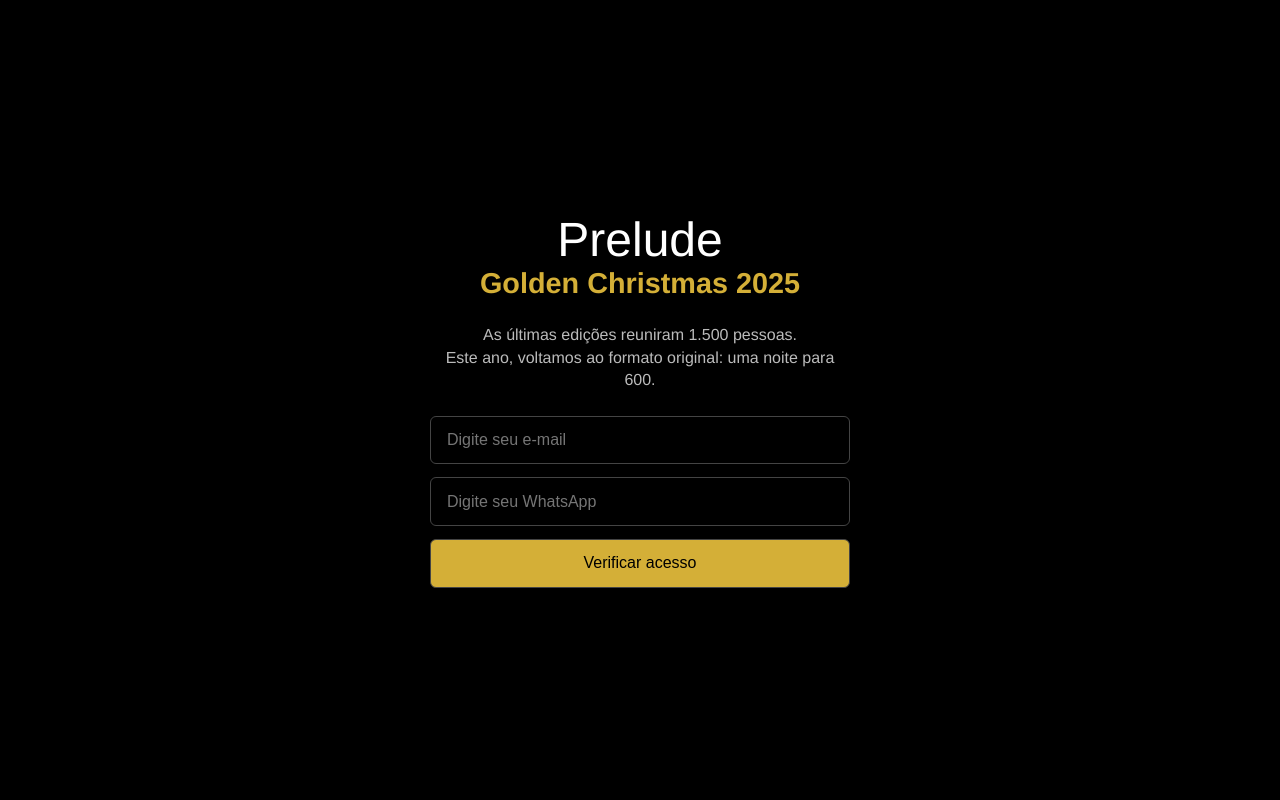
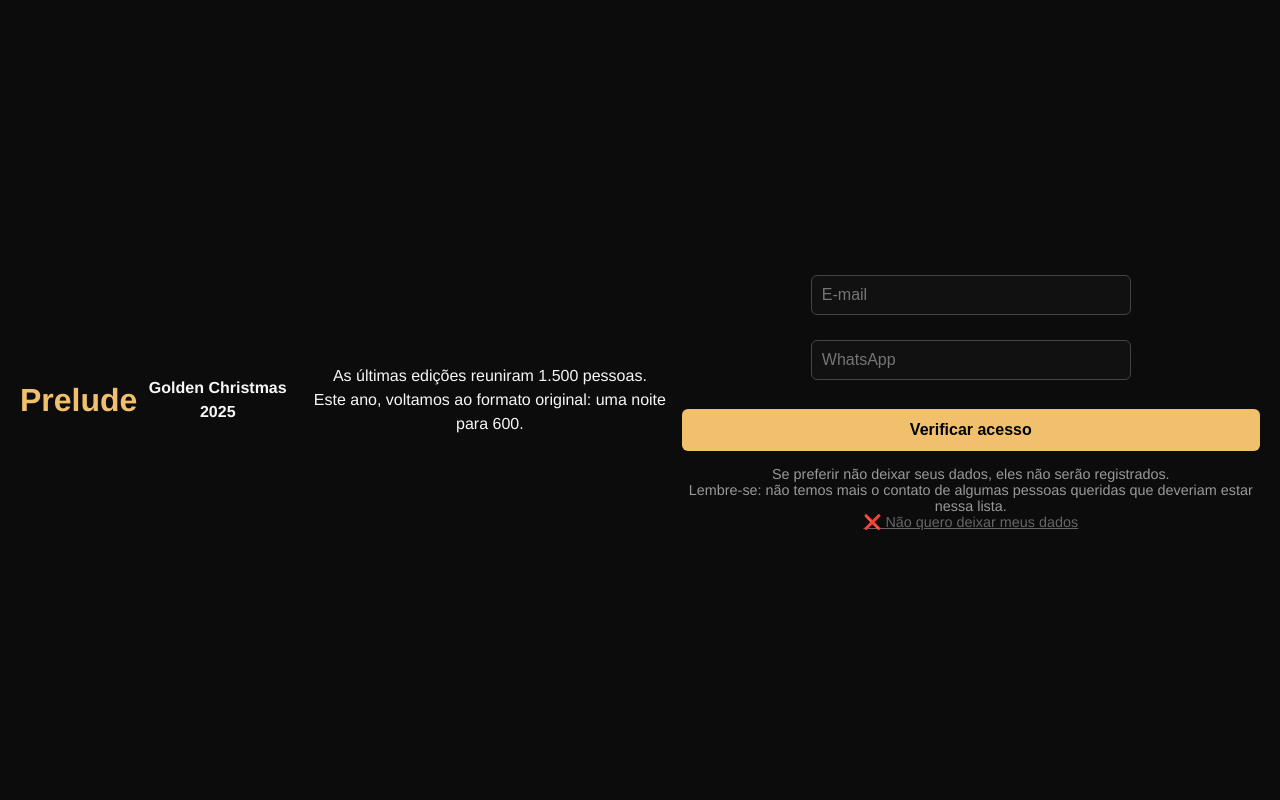
Before and after one commit to fredwn/goldenchristmas, a FastAPI app: page / in a window 1280 px wide. Run offline with FastAPI, Linux system fonts and the light colour scheme.

Commit message:
update main.py

```diff
--- a/main.py
+++ b/main.py
@@ -2,131 +2,122 @@
 from fastapi.responses import HTMLResponse
 from fastapi.staticfiles import StaticFiles
 from fastapi.templating import Jinja2Templates
+from datetime import datetime
 import pandas as pd
 import os
 import requests
-from datetime import datetime
 
-# --------------------------------------------------------
-# 🔐 Configurações de integração com Supabase
-# --------------------------------------------------------
-SUPABASE_URL = os.getenv("SUPABASE_URL")
-SUPABASE_KEY = os.getenv("SUPABASE_KEY")
+app = FastAPI()
 
-# --------------------------------------------------------
-# ⚙️ Inicialização do app e diretórios
-# --------------------------------------------------------
-app = FastAPI()
+# --- Configuração de diretórios ---
 app.mount("/static", StaticFiles(directory="static"), name="static")
 templates = Jinja2Templates(directory="templates")
 
+# --- Configuração Supabase ---
+SUPABASE_URL = os.getenv("SUPABASE_URL", "https://vcorazrqkpuacpaverbl.supabase.co")
+SUPABASE_KEY = os.getenv("SUPABASE_KEY", "eyJhbGciOiJIUzI1NiIsInR5cCI6IkpXVCJ9.eyJpc3MiOiJzdXBhYmFzZSIsInJlZiI6InZjb3JhenJxa3B1YWNwYXZlcmJsIiwicm9sZSI6ImFub24iLCJpYXQiOjE3NjA2MjgzODAsImV4cCI6MjA3NjIwNDM4MH0.Ql1swf-RE97yA8ntxjt-KyBxEcpikpcowD_tDAeGoqA")  # substitua pela sua
+SUPABASE_TABLE = "cadastros"
+
+headers = {
+    "apikey": SUPABASE_KEY,
+    "Authorization": f"Bearer {SUPABASE_KEY}",
+    "Content-Type": "application/json",
+}
+
+# --- Backup local (garantia) ---
 BASE_DIR = os.path.dirname(os.path.abspath(__file__))
-DB_PATH = os.path.join(BASE_DIR, "database.csv")
+DB_PATH = os.path.join(BASE_DIR, "backup_database.csv")
 
-# --------------------------------------------------------
-# 📂 Funções auxiliares
-# --------------------------------------------------------
-def carregar_dados():
-    """Carrega o CSV local, se existir, e normaliza campos"""
-    if os.path.exists(DB_PATH):
+def salvar_backup_local(novo_registro):
+    """Garante backup local de todos os cadastros."""
+    if not os.path.exists(DB_PATH):
+        df = pd.DataFrame(columns=["email", "whatsapp", "status", "timestamp"])
+    else:
         df = pd.read_csv(DB_PATH)
-        df["email"] = df["email"].astype(str).str.lower().str.strip()
-        df["whatsapp"] = df["whatsapp"].astype(str).str.strip()
-        return df
-    else:
-        return pd.DataFrame(columns=["nome", "email", "whatsapp", "status", "convites_disponiveis"])
-
-def salvar_local(dados):
-    """Grava localmente no CSV"""
-    df = carregar_dados()
-    df = pd.concat([df, pd.DataFrame([dados])], ignore_index=True)
+    df = pd.concat([df, pd.DataFrame([novo_registro])], ignore_index=True)
     df.to_csv(DB_PATH, index=False)
 
-def salvar_supabase(dados):
-    """Envia o registro também para o Supabase"""
-    if not SUPABASE_URL or not SUPABASE_KEY:
-        print("⚠️ SUPABASE_URL ou SUPABASE_KEY não configurados. Pulando upload.")
-        return
-    try:
-        url = f"{SUPABASE_URL}/rest/v1/cadastros"
-        headers = {
-            "apikey": SUPABASE_KEY,
-            "Authorization": f"Bearer {SUPABASE_KEY}",
-            "Content-Type": "application/json"
-        }
-        r = requests.post(url, headers=headers, json=dados)
-        print(f"📤 Supabase -> {r.status_code}: {r.text}")
-    except Exception as e:
-        print("❌ Erro ao enviar para Supabase:", e)
 
-# --------------------------------------------------------
-# 🏠 Rotas
-# --------------------------------------------------------
+# --- Rotas ---
 @app.get("/", response_class=HTMLResponse)
 def home(request: Request):
-    """Renderiza a landing page inicial"""
     return templates.TemplateResponse("index.html", {"request": request})
+
 
 @app.post("/verificar", response_class=HTMLResponse)
 def verificar(request: Request, email: str = Form(""), whatsapp: str = Form("")):
-    """Verifica status do email/whatsapp e salva se novo"""
-    df = carregar_dados()
     email = email.lower().strip()
-    whatsapp = whatsapp.strip()
+    whatsapp = whatsapp.strip().replace("+55", "").replace(" ", "").replace("-", "")
 
-    row = df[(df["email"] == email) | (df["whatsapp"] == whatsapp)]
+    data = {
+        "email": email,
+        "whatsapp": whatsapp,
+        "status": "Restrito",
+        "timestamp": datetime.utcnow().isoformat(),
+    }
 
-    # Caso novo cadastro (não encontrado)
-    if row.empty:
-        novo = {
-            "nome": "",
-            "email": email,
-            "whatsapp": whatsapp,
-            "status": "Restrito",
-            "convites_disponiveis": 0,
-            "created_at": datetime.utcnow().isoformat()
-        }
-        salvar_local(novo)
-        salvar_supabase(novo)
+    # --- Tenta enviar para Supabase ---
+    try:
+        res = requests.post(
+            f"{SUPABASE_URL}/rest/v1/{SUPABASE_TABLE}",
+            headers=headers,
+            json=data,
+            timeout=5
+        )
+        if res.status_code not in [200, 201]:
+            print(f"❌ Erro ao enviar para Supabase: {res.status_code} -> {res.text}")
+    except Exception as e:
+        print(f"❌ Erro Supabase: {e}")
 
+    # --- Salva backup local ---
+    salvar_backup_local(data)
+
+    # --- Define mensagens conforme status ---
+    status = verificar_status(email, whatsapp)
+
+    if status == "Founder":
+        mensagem = (
+            "✅ Seu nome foi reconhecido.\n"
+            "Acesso garantido ao nosso Natal — Golden Christmas.\n"
+            "O código e as instruções serão enviados por e-mail.\n"
+            "📅 Save the Date: 20 de Dezembro de 2025 — 20h\n"
+            "Pela primeira vez, em um salão lendário.\n\n"
+            '<a href="https://wa.me/5521976954450?text=Oi%20Fred!%20Sou%20Founder%20da%20Prelude%20Golden%20Christmas%20e%20quero%20indicar%20meus%20amigos." class="whatsapp-btn">Enviar mensagem pelo WhatsApp</a>'
+        )
+    elif status == "Guest":
+        mensagem = (
+            "✅ Seu nome está confirmado.\n"
+            "Convite nominal válido para você e seu acompanhante.\n"
+            "📅 Save the Date: 20 de Dezembro de 2025 — 20h\n"
+            "Pela primeira vez, em um salão lendário.\n\n"
+            '<a href="https://wa.me/5521976954450?text=Oi%20Fred!%20Sou%20Guest%20da%20Prelude%20Golden%20Christmas%20e%20quero%20confirmar%20meu%20acompanhante." class="whatsapp-btn">Enviar mensagem pelo WhatsApp</a>'
+        )
+    else:
         mensagem = (
             "⚪ No momento, os convites estão restritos.\n"
             "Caso um convidado o indique, você será notificado.\n"
             "Nenhuma venda pública será aberta.\n"
-            "Agradecemos por deixar o seu nome."
+            '<div class="optout"><a href="/optout">❌ Remover meus dados</a></div>'
         )
-    else:
-        convidado = row.iloc[0]
-        nome = convidado["nome"]
-        status = convidado["status"]
-
-        if status == "Founder":
-            mensagem = (
-                f"✅ {nome}, você é Founder.\n"
-                "O código e as instruções serão enviados pessoalmente por WhatsApp.\n"
-                "Você pode indicar até 6 convidados."
-            )
-        elif status == "Guest":
-            mensagem = (
-                f"✅ {nome}, seu nome está confirmado.\n"
-                "Convite nominal válido para você e seu acompanhante.\n"
-                "Detalhes serão enviados por WhatsApp."
-            )
-        else:
-            mensagem = (
-                f"⚪ {nome}, os convites estão restritos.\n"
-                "Caso um convidado o indique, você será notificado."
-            )
 
     return templates.TemplateResponse("index.html", {"request": request, "mensagem": mensagem})
 
-# --------------------------------------------------------
-# 🔍 Endpoint opcional para administração (ver últimos cadastros)
-# --------------------------------------------------------
-@app.get("/admin/db")
-def listar_registros():
-    df = carregar_dados()
-    return {
-        "total_local": len(df),
-        "amostra_local": df.tail(10).to_dict(orient="records")
-    }
+
+def verificar_status(email, whatsapp):
+    """Simulação local de status (teste de UX)."""
+    if email.endswith("@founder.com"):
+        return "Founder"
+    elif email.endswith("@guest.com"):
+        return "Guest"
+    else:
+        return "Restrito"
+
+
+@app.get("/optout", response_class=HTMLResponse)
+def optout(request: Request):
+    mensagem = (
+        "Entendido. Nenhuma informação foi registrada.\n"
+        "A Prelude agradece o interesse — talvez em outra edição.\n"
+        "✨ Obrigado."
+    )
+    return templates.TemplateResponse("index.html", {"request": request, "mensagem": mensagem})
--- a/templates/index.html
+++ b/templates/index.html
@@ -1,40 +1,101 @@
 <!DOCTYPE html>
-<html lang="pt-br">
+<html lang="pt-BR">
 <head>
   <meta charset="UTF-8">
   <meta name="viewport" content="width=device-width, initial-scale=1.0">
   <title>Prelude Golden Christmas 2025</title>
   <link rel="stylesheet" href="/static/style.css">
+  <style>
+    body {
+      background-color: #0c0c0c;
+      color: #f7f7f7;
+      font-family: 'Helvetica Neue', sans-serif;
+      text-align: center;
+      padding: 40px 20px;
+    }
+    h1 { font-size: 2rem; font-weight: 600; margin-bottom: 0; color: #f0c06d; }
+    p  { line-height: 1.5; font-size: 1rem; }
+    input {
+      width: 80%;
+      max-width: 320px;
+      padding: 10px;
+      margin: 6px auto;
+      border: 1px solid #444;
+      background: #111;
+      color: #fff;
+      border-radius: 6px;
+      display: block;
+    }
+    button {
+      background-color: #f0c06d;
+      border: none;
+      padding: 12px 30px;
+      margin-top: 10px;
+      color: #000;
+      font-weight: 600;
+      border-radius: 6px;
+      cursor: pointer;
+    }
+    button:hover { opacity: 0.9; }
+    a.whatsapp-btn {
+      display: inline-block;
+      background-color: #25D366;
+      color: white;
+      padding: 12px 24px;
+      margin-top: 20px;
+      border-radius: 6px;
+      text-decoration: none;
+      font-weight: 600;
+    }
+    .optout {
+      margin-top: 15px;
+      font-size: 0.9rem;
+      color: #999;
+    }
+    .optout a {
+      color: #666;
+      text-decoration: underline;
+      cursor: pointer;
+    }
+    .mensagem {
+      margin-top: 40px;
+      font-size: 1.1rem;
+      white-space: pre-line;
+    }
+  </style>
 </head>
+<body>
+  <h1>Prelude</h1>
+  <p><strong>Golden Christmas 2025</strong></p>
+  <p>As últimas edições reuniram 1.500 pessoas.<br>
+  Este ano, voltamos ao formato original: uma noite para 600.</p>
 
-<body>
-  <main>
-    <h1>Prelude</h1>
-    <h2>Golden Christmas 2025</h2>
-
-    <p class="desc">
-      As últimas edições reuniram 1.500 pessoas.<br>
-      Este ano, voltamos ao formato original: uma noite para 600.
-    </p>
-
-    <form action="/verificar" method="post">
-      <input
-        type="email"
-        name="email"
-        placeholder="Digite seu e-mail"
-        required>
-      <input
-        type="text"
-        name="whatsapp"
-        placeholder="Digite seu WhatsApp">
+  <div id="formulario">
+    <form method="post" action="/verificar" id="verificacaoForm">
+      <input type="email" name="email" placeholder="E-mail" required>
+      <input type="text" name="whatsapp" placeholder="WhatsApp">
       <button type="submit">Verificar acesso</button>
     </form>
 
+    <div class="optout">
+      Se preferir não deixar seus dados, eles não serão registrados.<br>
+      Lembre-se: não temos mais o contato de algumas pessoas queridas que deveriam estar nessa lista.<br>
+      <a href="/optout">❌ Não quero deixar meus dados</a>
+    </div>
+  </div>
+
+  <div id="mensagem" class="mensagem">
     {% if mensagem %}
-    <div class="mensagem">
-      <pre>{{ mensagem }}</pre>
-    </div>
+      {{ mensagem|safe }}
     {% endif %}
-  </main>
+  </div>
+
+  <script>
+    // Oculta o formulário após verificação
+    const form = document.getElementById('verificacaoForm');
+    form.addEventListener('submit', () => {
+      document.getElementById('formulario').style.display = 'none';
+    });
+  </script>
 </body>
 </html>
```
Also changed, not shown: bot.py (added, +68 -0 lines), 1 other file.
